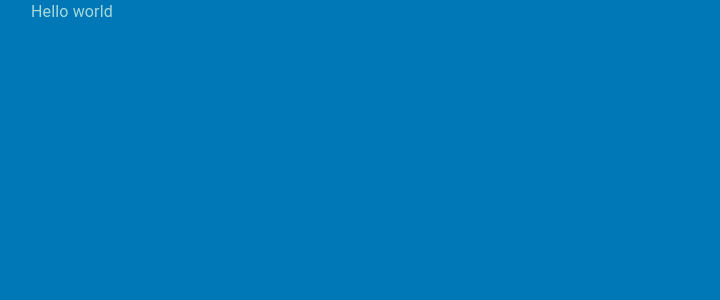
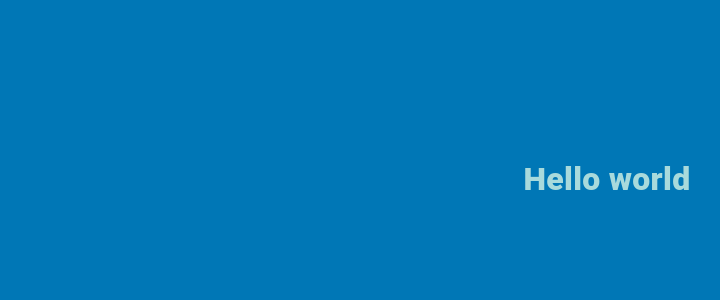
Before and after one commit to Paulo-Augusto12/github-api, a React (Vite) app: page / in a window 1280 px wide. Shown: the top 300 px of the page, without its empty margins (33-753 px from the left). Built offline with nearby package versions, Linux system fonts and the light colour scheme.

Commit message:
feat: added initial style for development

```diff
--- a/src/HomePage.tsx
+++ b/src/HomePage.tsx
@@ -2,14 +2,29 @@
 import { Container } from "./Components/container";
 import { useTheme } from "./hook/useTheme";
 import { Typography } from "./Components/Typography";
+import { Box } from "./Components/Box";
 
 export function HomePage() {
   const theme = useTheme();
   return (
     <Container>
-      <Typography sx={{ color: theme.colors.fontColor }}>
-        Hello world
-      </Typography>
+      <Box
+        sx={{
+          display: "flex",
+          justifyContent: "center",
+          paddingTop: "9.6875rem",
+        }}
+      >
+        <Typography
+          sx={{
+            color: theme.colors.fontColor,
+            fontWeight: theme.weigths.bold,
+            fontSize: theme.fonts.large,
+          }}
+        >
+          Hello world
+        </Typography>
+      </Box>
     </Container>
   );
 }
```
